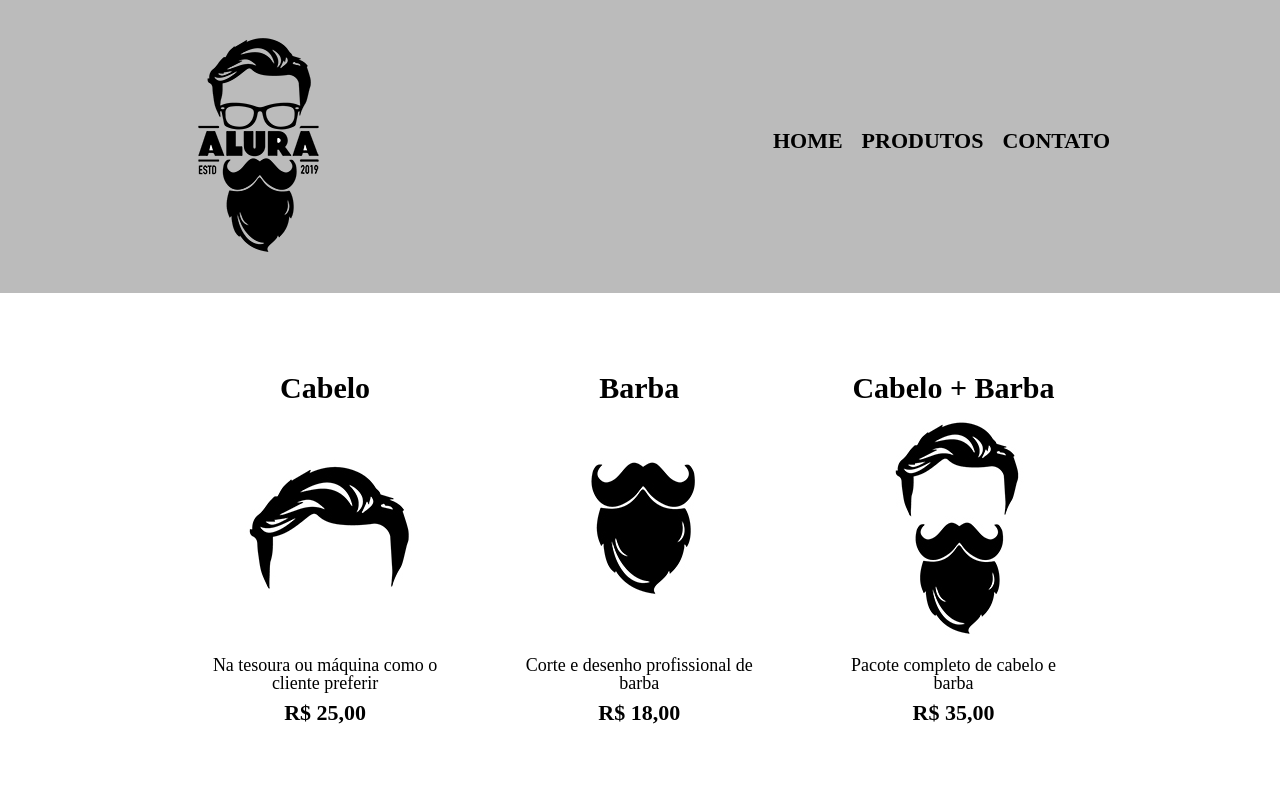
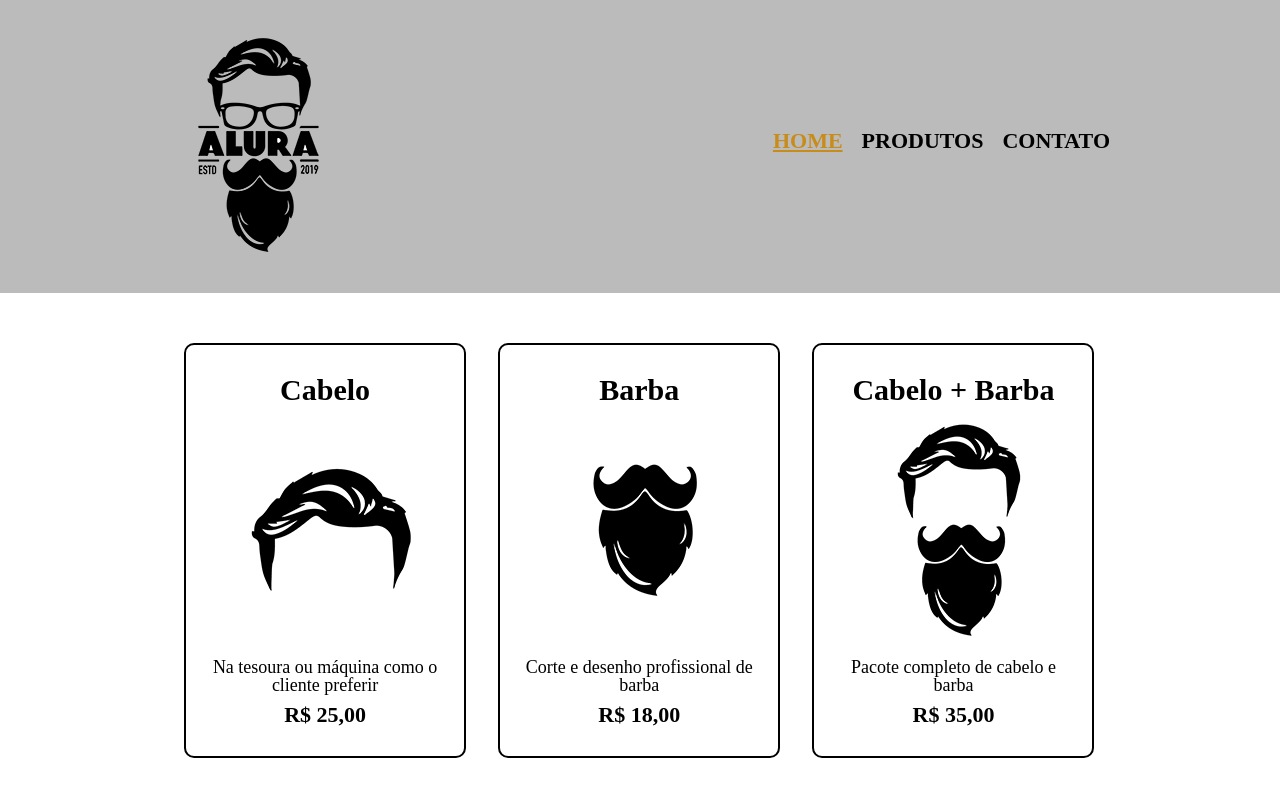
Before and after one commit to fau-33/curso_alura_oracle, a plain HTML site: page 2.html5_css3-parte1/1.barbearia-alura/produtos.html in a window 1280 px wide. In both pictures the pointer is over the link "HOME". Drawn offline with Linux system fonts and the light colour scheme.

Commit message:
Feito o main

```diff
--- a/2.html5_css3-parte1/1.barbearia-alura/produtos.css
+++ b/2.html5_css3-parte1/1.barbearia-alura/produtos.css
@@ -28,6 +28,11 @@ nav a {
   text-decoration: none;
 }
 
+nav a:hover {
+  color: #C78C19;
+  text-decoration: underline;
+}
+
 .produtos {
   width: 940px;
   margin: 0 auto;
@@ -42,6 +47,20 @@ nav a {
   margin: 0 1.5%;
   padding: 30px 20px;
   box-sizing: border-box;
+  border: 2px solid #000;
+  border-radius: 10px;
+}
+
+.produtos li:hover {
+  border-color: #C78C19;
+}
+
+.produtos li:active {
+  border-color: #088C19;
+}
+
+.produtos li:hover h2 {
+  font-size: 40px;
 }
 
 .produtos h2 {
```
